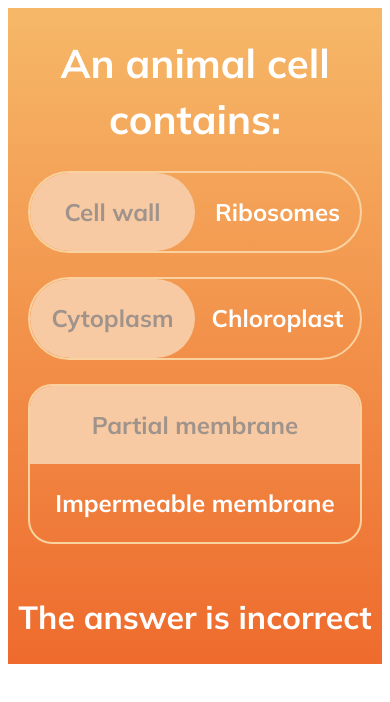
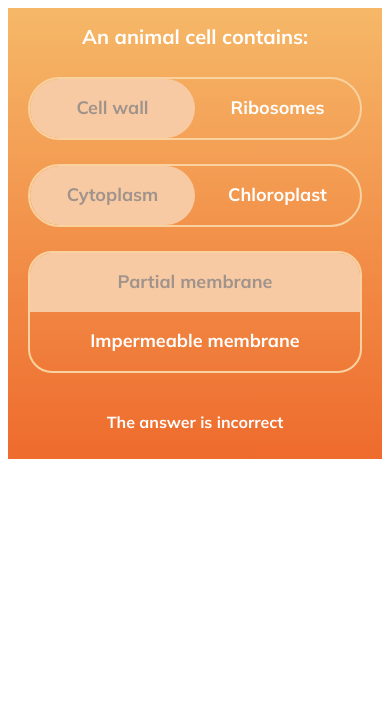
Before and after one commit to pimkerkhoven/seneca-toggles, a React (Create React App) app: page / in a window 390 px wide. Shown: the top 702 px of the page. Built offline with nearby package versions, Linux system fonts and the light colour scheme.

Commit message:
Add media queries for responsive design

```diff
--- a/src/components/toggle/Toggle.css
+++ b/src/components/toggle/Toggle.css
@@ -52,10 +52,17 @@
 
     flex: 1;
 
-
     overflow: hidden;
     white-space: nowrap;
 }
+
+@media screen and (max-width: 600px) {
+    .ToggleOption {
+        font-size: 18px;
+        padding: 15px 0;
+    }
+}
+
 
 /* TODO: CSS variables for color and the likes?*/
 .ToggleOption.selected {
--- a/src/components/toggles-question/TogglesQuestion.css
+++ b/src/components/toggles-question/TogglesQuestion.css
@@ -44,6 +44,20 @@
     font-size: 32px;
 }
 
+@media screen and (max-width: 600px) {
+    .TogglesQuestion h1, .TogglesQuestion h2 {
+        line-height: 160%;
+    }
+
+    .TogglesQuestion h1 {
+        font-size: 20px;
+    }
+
+    .TogglesQuestion h2 {
+        font-size: 16px;
+    }
+}
+
 .TogglesQuestion > * {
     margin-bottom: 24px;
 }
```
